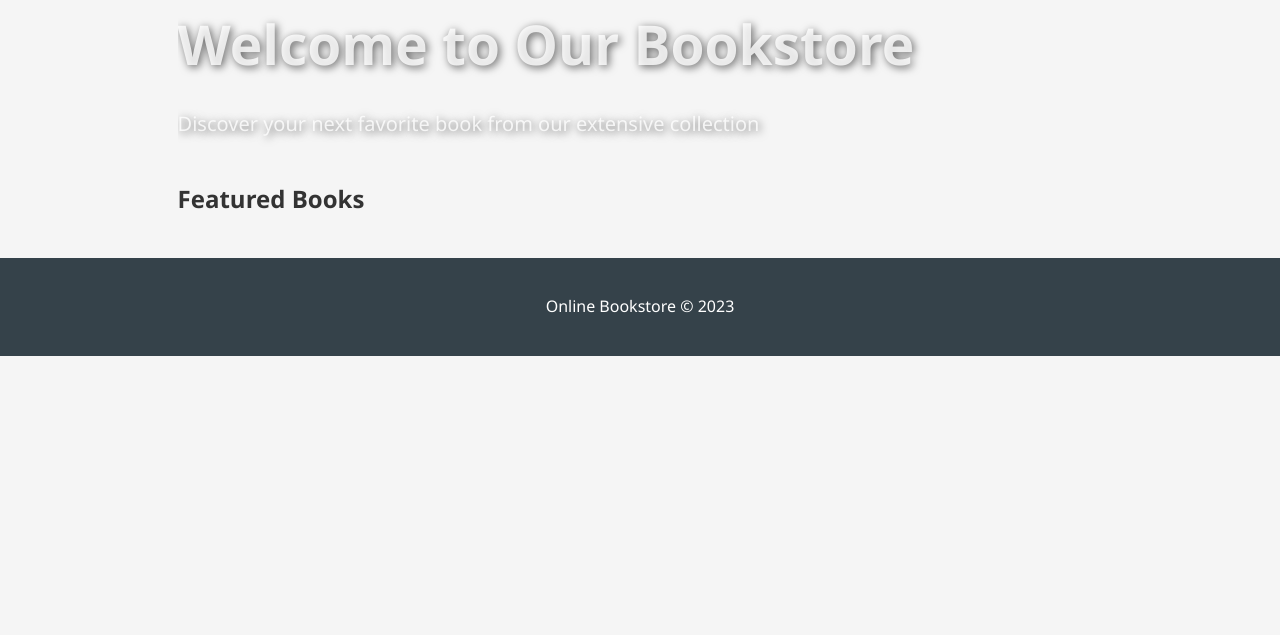
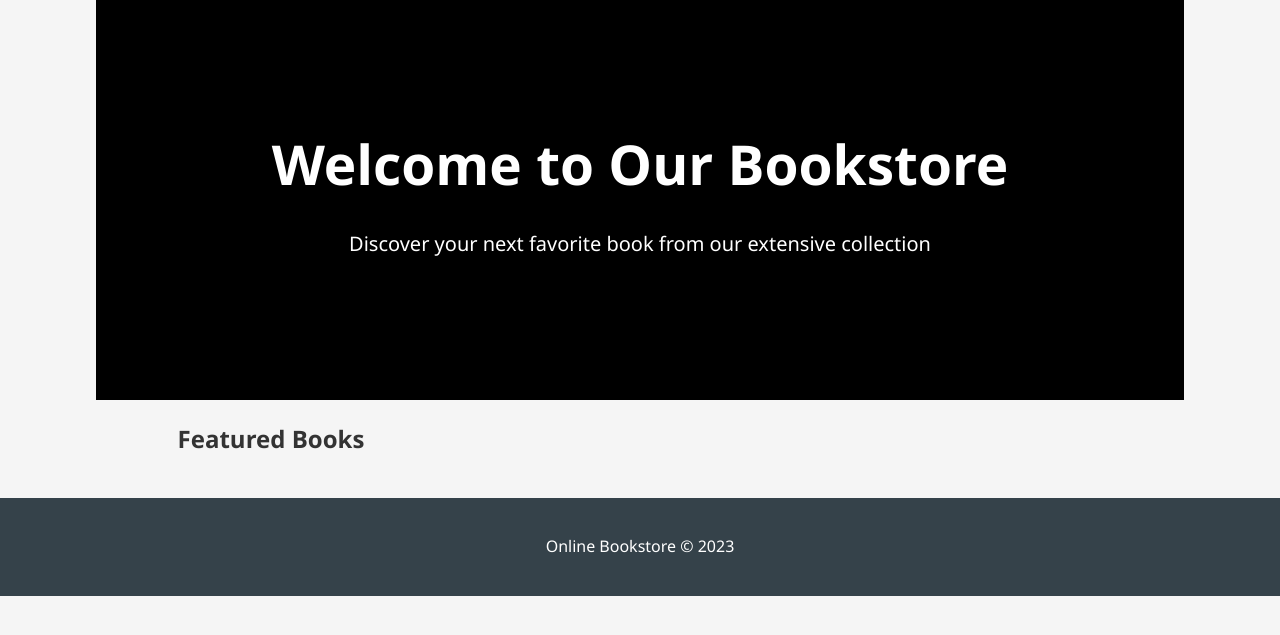
Before and after one commit to dikshaparulekar/bookstore-gcp, a Python web app: template templates/home.html in a window 1280 px wide. Shown: the part 94-729 px from the top of the page. Run offline with Jinja, Linux system fonts and the light colour scheme; the template is opened without the code that fills it, so the values that code supplies are empty.

Commit message:
Update styles.css

```diff
--- a/static/styles.css
+++ b/static/styles.css
@@ -66,27 +66,31 @@ header a:hover {
 }
 
 /* Showcase */
-showcase {
+#showcase {
     min-height: 400px;
-    background: url('../img/showcase.jpg') no-repeat 0 -400px;
+    background-color: black; /* Simple black background */
     text-align: center;
-    color: #ffffff;
+    color: #ffffff; /* Text color white */
+    display: flex;
+    flex-direction: column;
+    justify-content: center;
+    align-items: center;
 }
 
 #showcase h1 {
     font-size: 55px;
     font-weight: 700;
-    color: #fffc; /* or use #ffffff */
-    text-shadow: 2px 2px 8px rgba(0, 0, 0, 0.8);
     margin: 0;
+    color: #ffffff;
+    text-shadow: 2px 2px 6px rgba(0, 0, 0, 0.9);
 }
 
 #showcase p {
     font-size: 20px;
-    color: #fffc; /* Brighter color for visibility */
-    text-shadow: 2px 2px 6px rgba(0, 0, 0, 0.8);
+    color: #ffffff;
+    text-shadow: 1px 1px 4px rgba(0, 0, 0, 0.9);
 }
-}
+
 
 /* Book Cards */
 .book-card {
```
